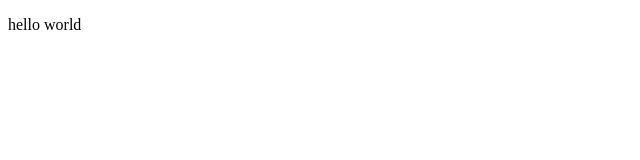
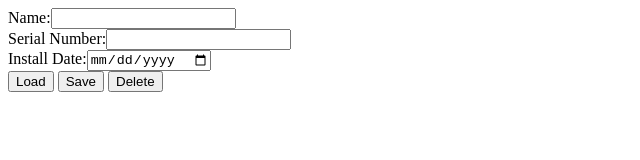
Before and after one commit to AAA-zzZZ/IEE305-HW1-team, a plain HTML site: page index.html in a window 1280 px wide. Shown: the whole page, without its empty margins (0-640 px from the left). Drawn offline with Linux system fonts and the light colour scheme.

Commit message:
1.3 html
Start of html file set up??

```diff
--- a/index.html
+++ b/index.html
@@ -1,8 +1,13 @@
 <!DOCTYPE html>
 <html>
     <body>
-        <p>
-            hello world
-        </p>
+        <div>Name:<input type = "text"> </div>
+        <div>Serial Number:<input type = "number"> </div>
+        <div>Install Date:<input type = "date"> </div>
+        <div>
+            <input value="Load" type="button">
+            <input value="Save" type="button">
+            <input value="Delete" type="button">
+        </div>
     </body>
 </html>
```
